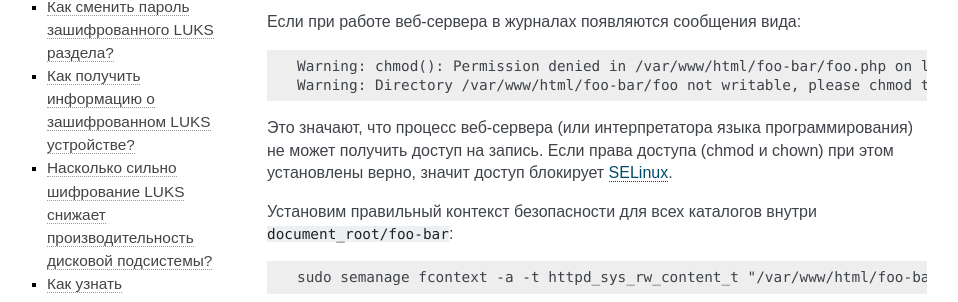
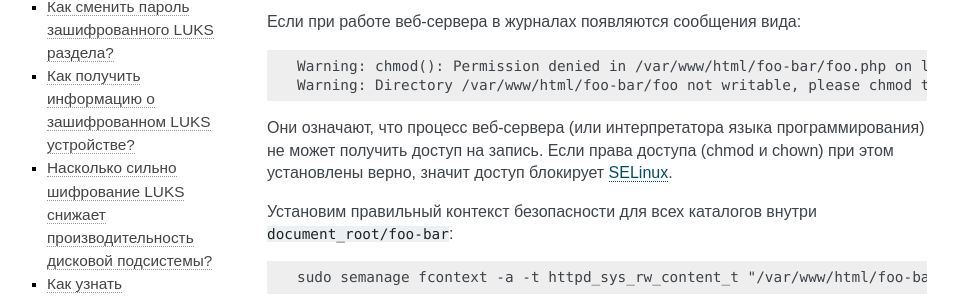
Before and after one commit to RussianFedora/FAQ, a Sphinx documentation site: the page built from source/security.rst, in a window 1280 px wide and 900 px high, scrolled down 1739 px. Shown: the part 141-443 px from the top of the window, without its empty margins (153-1111 px from the left). Built offline with Sphinx 7.4.7, drawn with Linux system fonts in a browser that asks for light colours; comment, search, counter and statistics services are not loaded.

Commit message:
fixing typo
Signed-off-by: Andrew <sotnikov123@yandex.ru>

```diff
--- a/source/security.rst
+++ b/source/security.rst
@@ -104,7 +104,7 @@ SELinux -- это мандатная система контроля досту
     Warning: chmod(): Permission denied in /var/www/html/foo-bar/foo.php on line XXX
     Warning: Directory /var/www/html/foo-bar/foo not writable, please chmod to 755 in /var/www/html/foo-bar/foo.php on line XXX
 
-Это значают, что процесс веб-сервера (или интерпретатора языка программирования) не может получить доступ на запись. Если права доступа (chmod и chown) при этом установлены верно, значит доступ блокирует :ref:`SELinux <selinux>`.
+Они означают, что процесс веб-сервера (или интерпретатора языка программирования) не может получить доступ на запись. Если права доступа (chmod и chown) при этом установлены верно, значит доступ блокирует :ref:`SELinux <selinux>`.
 
 Установим правильный контекст безопасности для всех каталогов внутри ``document_root/foo-bar``:
 
```
